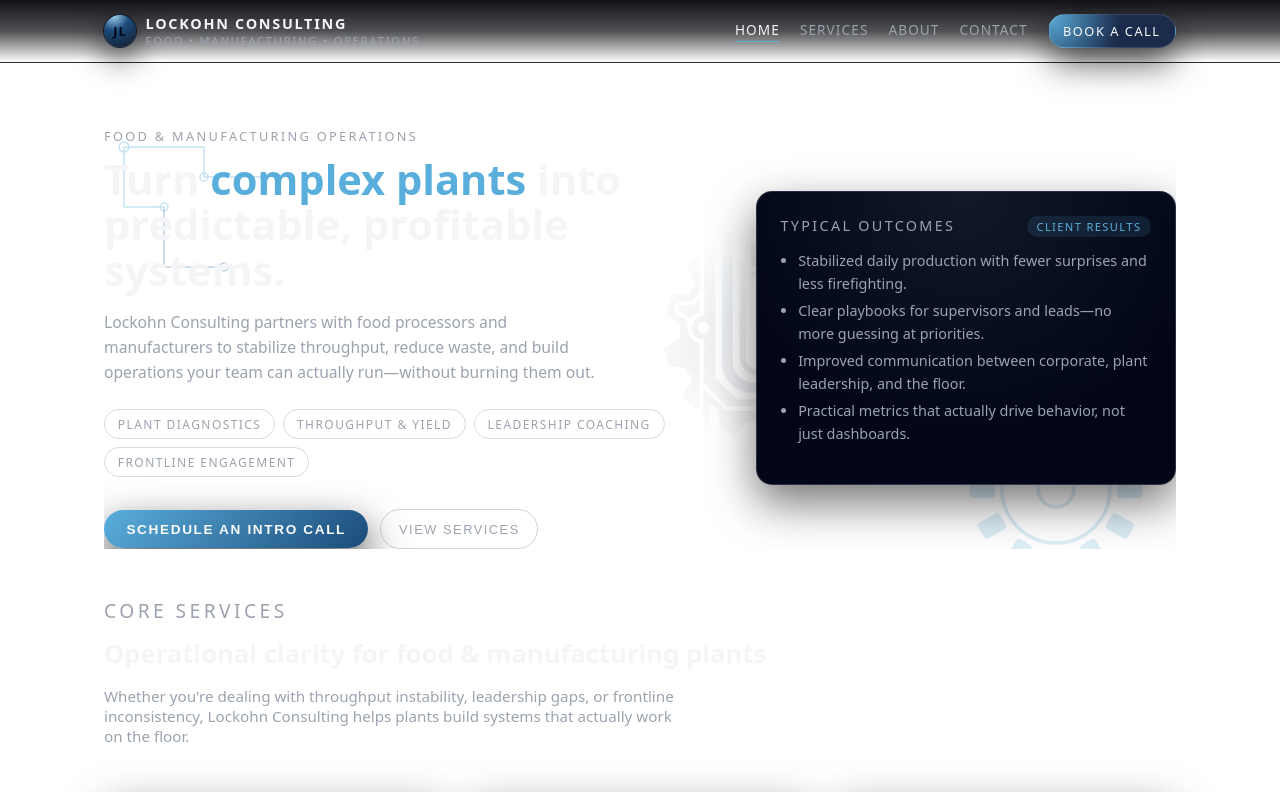
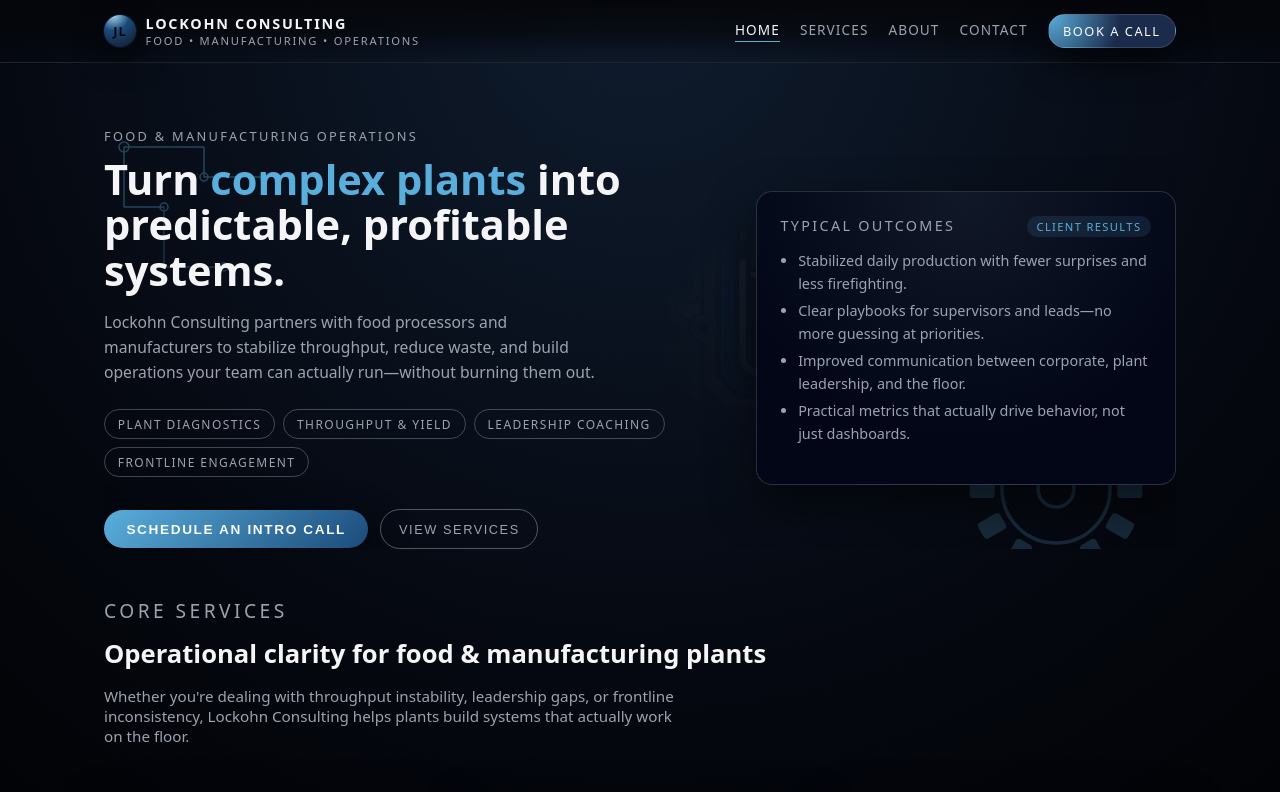
Before and after one commit to JachaiL/JL--Lockohn-Consulting, a React (Vite) app: page / in a window 1280 px wide. Shown: the top 792 px of the page. Built offline with nearby package versions, Linux system fonts and the light colour scheme.

Commit message:
Fix background CSS typo

```diff
--- a/src/styles.css
+++ b/src/styles.css
@@ -26,7 +26,7 @@
 body {
   margin: 0;
   padding: 0;
-  background: radial-gradient radial-gradient(circle at top, #0f1c2e 0, #050810 55%, #000 100%);
+  background: radial-gradient(circle at top, #0f1c2e 0, #050810 55%, #000 100%);
   color: var(--text);
   font-family: var(--font-sans);
 }
```
